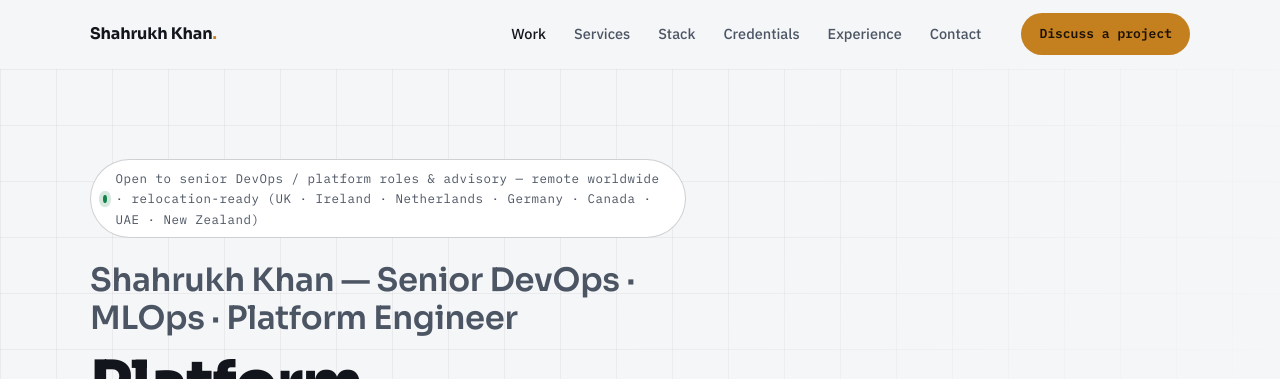
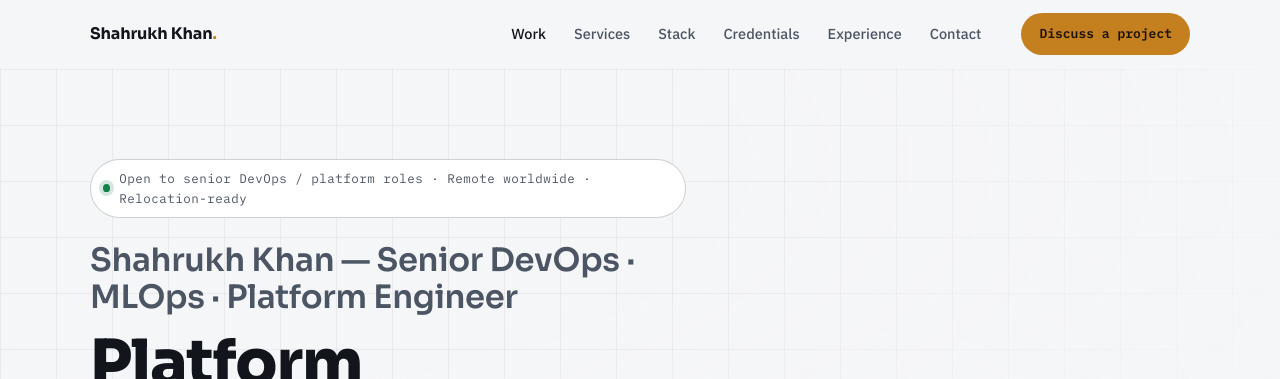
Before and after one commit to khanblogs/portfolio-, a plain HTML site: page index.html in a window 1280 px wide. Shown: the top 379 px of the page. Drawn offline with Linux system fonts and the light colour scheme.

Commit message:
Shorten hero open-to-roles status line (countries kept in meta description for search reach)

```diff
--- a/index.html
+++ b/index.html
@@ -668,7 +668,7 @@
         <div class="hero-fade"></div>
         <div class="wrap hero-grid">
           <div>
-            <span class="status reveal"><span class="pulse"></span> Open to senior DevOps / platform roles &amp; advisory — remote worldwide · relocation-ready (UK · Ireland · Netherlands · Germany · Canada · UAE · New Zealand)</span>
+            <span class="status reveal"><span class="pulse"></span> Open to senior DevOps / platform roles · Remote worldwide · Relocation-ready</span>
             <h1 class="reveal" data-delay="1">
               <span class="thin">Shahrukh Khan — Senior DevOps · MLOps · Platform Engineer</span>
               Platform engineering for AI-scale infrastructure.
```
